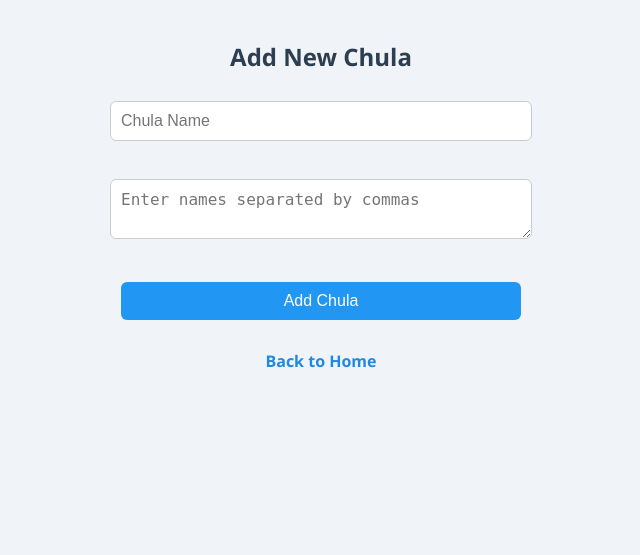
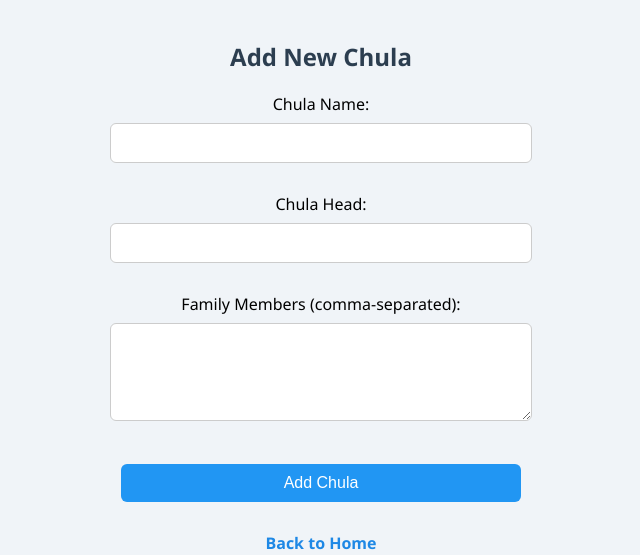
Before and after one commit to Yamin-Bhat/chulas-list, a Flask app: page /admin in a window 1280 px wide. Shown: the top 555 px of the page, without its empty margins (319-959 px from the left). Run offline with Flask 3, Linux system fonts and the light colour scheme; the visitor is signed in with stand-in values (Sample User, id 1).

Commit message:
chula head added in admin.html and app.py

```diff
--- a/templates/admin.html
+++ b/templates/admin.html
@@ -8,10 +8,18 @@
 <body>
   <h2>Add New Chula</h2>
   <form method="POST">
-    <input type="text" name="chula_name" placeholder="Chula Name" required><br><br>
-    <textarea name="members" placeholder="Enter names separated by commas" required></textarea><br><br>
+    <label for="name">Chula Name:</label><br>
+    <input type="text" name="name" required><br><br>
+
+    <label for="head">Chula Head:</label><br> <!-- ✅ New Field -->
+    <input type="text" name="head"><br><br>
+
+    <label for="members">Family Members (comma-separated):</label><br>
+    <textarea name="members" rows="4" cols="50" required></textarea><br><br>
+
     <button type="submit">Add Chula</button>
-  </form>
+</form>
+
   <br>
   <a href="{{ url_for('home') }}">Back to Home</a>
 </body>
```
